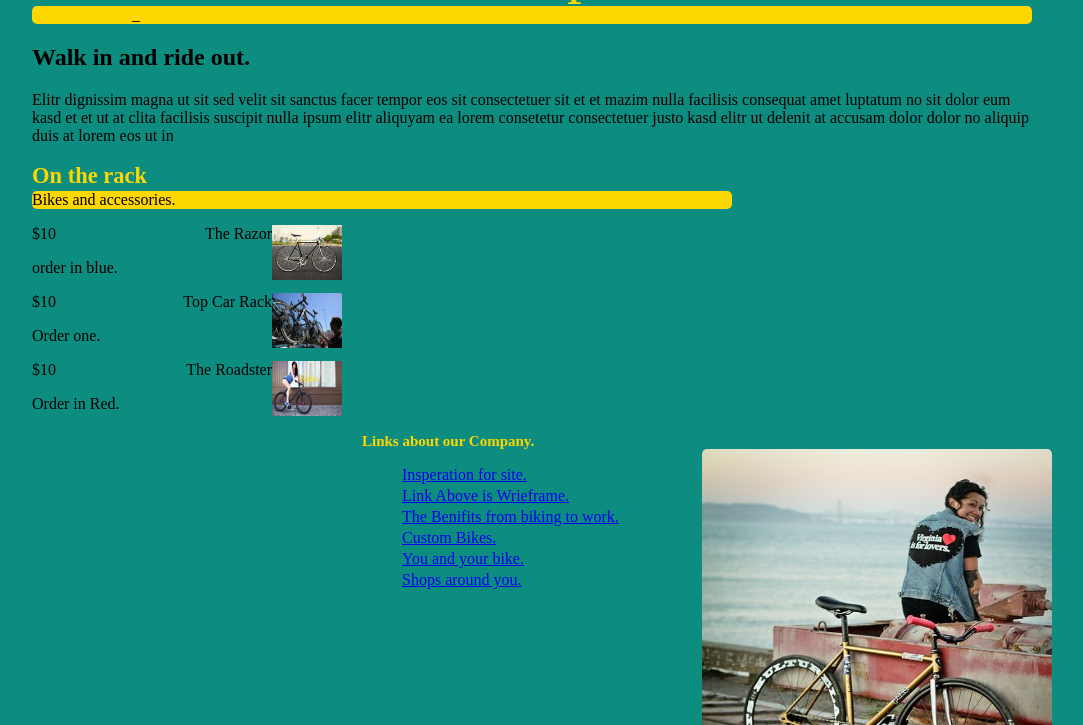
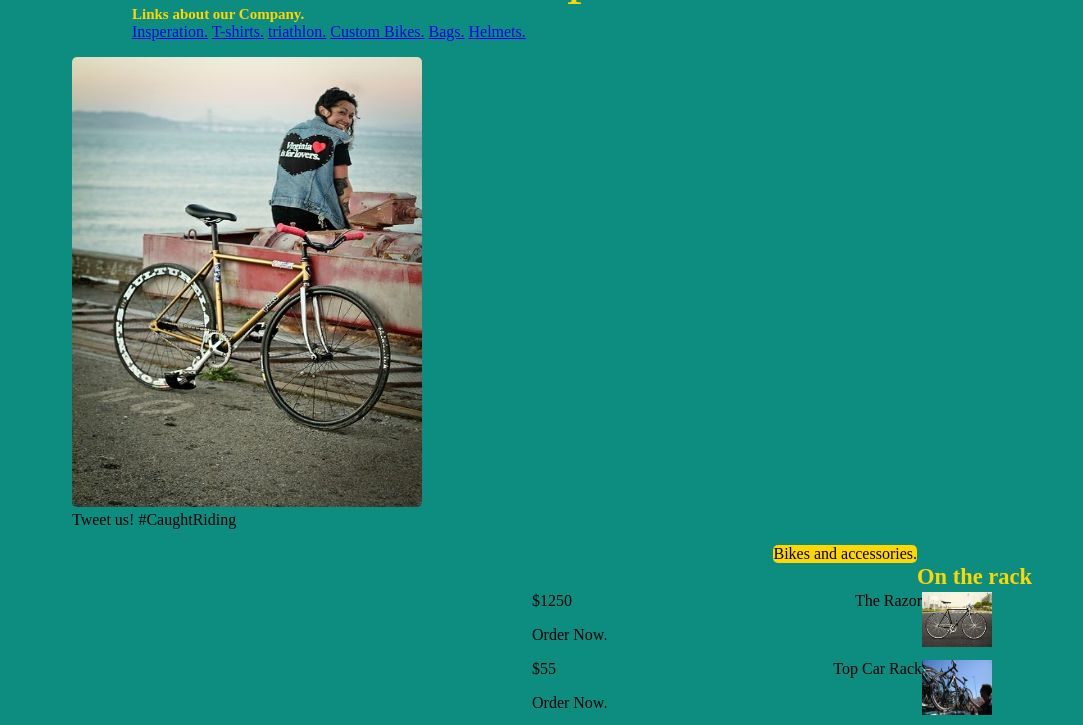
Before and after one commit to mggacm/MoreBikesShop, a plain HTML site: page index.html in a window 1280 px wide. Shown: the part 71-796 px from the top of the page, without its empty margins (108-1191 px from the left). Drawn offline with Linux system fonts and the light colour scheme.

Commit message:
Continuing messing with layout

```diff
--- a/index.html
+++ b/index.html
@@ -5,54 +5,54 @@
     <link rel=" stylesheet" type=" text/css" href=" main.css" />
 </head>
 <body>
+
     <!--HEADER-->
     <header id="main-header">
+
         <!--logo-->
         <div>
             <a class="logo" href="index.html">
                 <img class="storefront" src="img/Orange.jpg"/>
             </a>
 
-
         <!--title-->
             <span id="header-name">More Bikes Shop</span>
 
-
-
         <!--search-->
             <input type="search" id="search" placeholder="Search the shop" />
-
-
-            <div id="header-undertop">_</div>
         </div>
     </header>
 
+    <!--Links left or middle -->
 
+        <header id="links-header">Links about our Company.</header>
+        <div id="links">
+            <a href="https://gravit.io/d/4yldMUIqjG" target="_blank">Insperation.</a>
+            <a href="#">T-shirts.</a>
+            <a href="#">triathlon.</a>
+            <a href="#">Custom Bikes.</a>
+            <a href="#">Bags.</a>
+            <a href="#">Helmets.</a>
+        </div>
 
-    <!--WELCOME-->
-    <section>
-
-            <h1 id="welcome-header">Walk in and ride out.</h1>
-            <p id="welcome-text">
-                Elitr dignissim magna ut sit sed velit sit sanctus
-                facer tempor eos sit consectetuer sit et
-                et mazim nulla facilisis consequat amet luptatum <!--change!!!!-->
-                no sit dolor eum kasd et et ut at clita facilisis suscipit
-                nulla ipsum elitr aliquyam ea lorem consetetur consectetuer
-                justo kasd elitr ut delenit at accusam dolor dolor
-                no aliquip duis at lorem eos ut in
-            </p>
+    <!--Big Picture-->
+    <section class="related">
+        <figure>
+            <img id="pics" src="img/Back.jpg">
+            <figcaption>Tweet us! #CaughtRiding</figcaption>
+        </figure>
     </section>
 
-
-    <!--MAIN / EXTRAS-->
+        <!--MAIN-->
     <section id="main">
         <header id="bike-header"><h2>On the rack</h2></header>
         <header id="header-title">Bikes and accessories.</header>
-
+    </section>
 
     <!--PRODUCT middle-->
     <section class="products">
+        <article>
+        <!--Fixed gear-->
         <artical id="product-article">
             <figure>
                 <img class="product-thumbnail" src="img/FIXED.jpg" />
@@ -60,11 +60,13 @@
             <header>
                 <span class="product-name">The Razor</span>
             </header>
-                <p>&#36;10</p>
+            <p>&#36;1250</p>
             <div class="add-to-cart">
-                    order in blue.
+                Order Now.
             </div>
         </artical>
+
+        <!--Bike Rack-->
         <artical id="product-article">
             <figure>
                 <img class="product-thumbnail" src="img/BikeOnCar.jpg" />
@@ -72,11 +74,13 @@
             <header>
                 <span class="product-name">Top Car Rack</span>
             </header>
-                <p>&#36;10</p>
+            <p>&#36;55</p>
             <div class="add-to-cart">
-                    Order one.
+                Order Now.
             </div>
         </artical>
+
+            <!--The Roadster-->
         <article id="product-article">
             <figure>
                 <img class="product-thumbnail" src="img/FixieChix.jpg" />
@@ -84,46 +88,20 @@
             <header>
                 <span class="product-name">The Roadster</span>
             </header>
-                <p>&#36;10</p>
+            <p>&#36;1000</p>
             <div class="add-to-cart">
-                    Order in Red.
+                Order Now.
             </div>
         </article>
+        </article>
     </section>
-
-        <!--Pic to right side-->
-        <section class="related">
-            <figure>
-                <img id="pics" src="img/Back.jpg">
-                <figcaption>Tweet us! #CaughtRiding</figcaption>
-            </figure>
-        </section>
-    </section>
-
-    <!--Links left or middle -->
-    <artical id="links">
-        <header>Links about our Company.</header>
-        <ul>
-            <li><a href="https://gravit.io/d/4yldMUIqjG" target="_blank">Insperation for site.</a></li>
-            <li><a href="#">Link Above is Wrieframe.</a></li>
-            <li><a href="#">The Benifits from biking to work.</a></li>
-            <li><a href="#">Custom Bikes.</a></li>
-            <li><a href="#">You and your bike.</a></li>
-            <li><a href="#">Shops around you.</a></li>
-        </ul>
-    </artical>
-
 
    <!--FOOTER-->
     <footer id="footer">
         <p><address>Located at <a href="https://www.google.com/search?sourceid=chrome-psyapi2&rlz=1C1LENN_enUS474US474&ion=1&espv=2&ie=UTF-8&q=1402%20Selby%20st.&oq=1402%20Selby%20st.&aqs=chrome..69i57.902j0j4" target="_blank">
             1402 Selby st.</a></address></p>
-        <p>
-            Incorperation with VeloWorks LLC.
-        </p>
-
+        <p>Incorperation with VeloWorks LLC.</p>
     </footer>
-
 
 </body>
 </html>
--- a/main.css
+++ b/main.css
@@ -7,7 +7,6 @@ body {
     margin-right: auto;
     font-family: Belleza;
 }
-
 .logo {
     width: 90px;
     height: 90px;
@@ -22,15 +21,11 @@ body {
     margin-right: 10px;
     float: left;
 }
-
-
 #header-name {
-
     font-size: 60px;
     color: gold;
     padding: 15px;
     margin: 20px 0px 20px 30px;
-
 }
 #search{
 
@@ -39,87 +34,59 @@ body {
     margin: 10px 10px 10px 10px;
 
 }
-#header-undertop {
-    background-color: gold;
-    border-radius: 5px;
-
-}
-
-
-.welcome{
-    width: 700px;
-    float: left;
-    margin: 20px 0px 20px 0px;
-}
-
 #links {
-    float: right;
-    width: 300px;
+    width: 100%;
     margin: 20px 0px 20px px;
 }
-    #links> header {
-
+    #links-header {
         color: gold;
         font-size: 15px;
         font-weight: bold;
         margin-bottom: 0px;
-
-    }
-
+}
 #links > ul {
     list-style: none;
 }
-    #links > ul > li {
-        margin: 0px 0px 3px 0px;
-}
-
 #main {
     height: 100%;
     width: 700px;
-
     margin: 0px 0px 3px 0px;
+    float: right;
 }
-
 #bike-header{
     color: gold;
     font-size:15px;
     margin: 0px 0px 3px 0px;
     height: 25px;
-
+    float: right;
 }
 #header-title {
     background-color: gold;
     border-radius: 5px;
+    float: right;
 }
    .products{
        width: 50%;
-
+       float: right;
        margin: 0PX 0PX 20PX 0PX;
-
    }
 .product-name{
     float: right;
-
 }
-
 .product-thumbnail {
     width: 70px;
     height: 55px;
     float: right;
 }
 .related {
-    width: 10%;
-    float: right;
+    width: 100%;
+
 }
-
 #pics {
     width: 350px;
     height: 450px;
     border-radius: 5px;
-
 }
-
-
 #footer {
     width: 100%;
     background-color: #d4cdcd;
```
Lines whose indentation alone changed are shown as unchanged.
